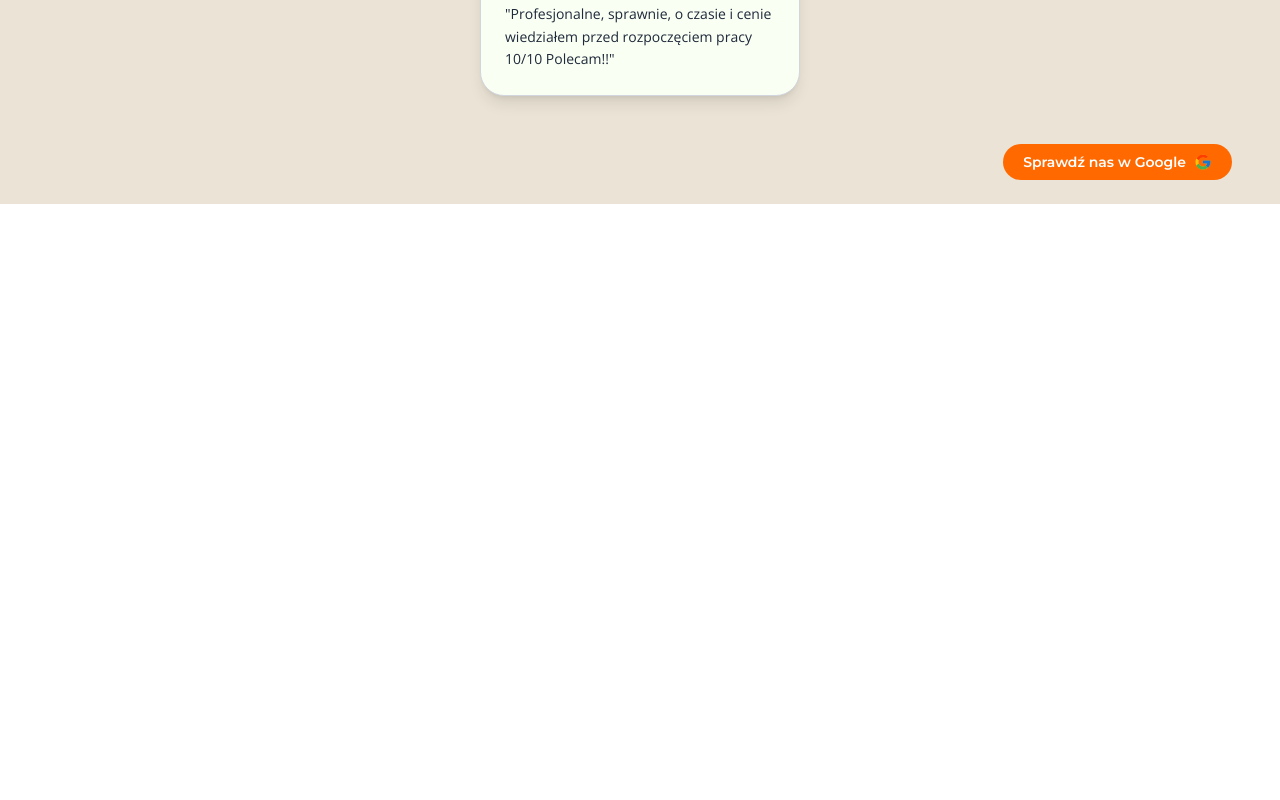
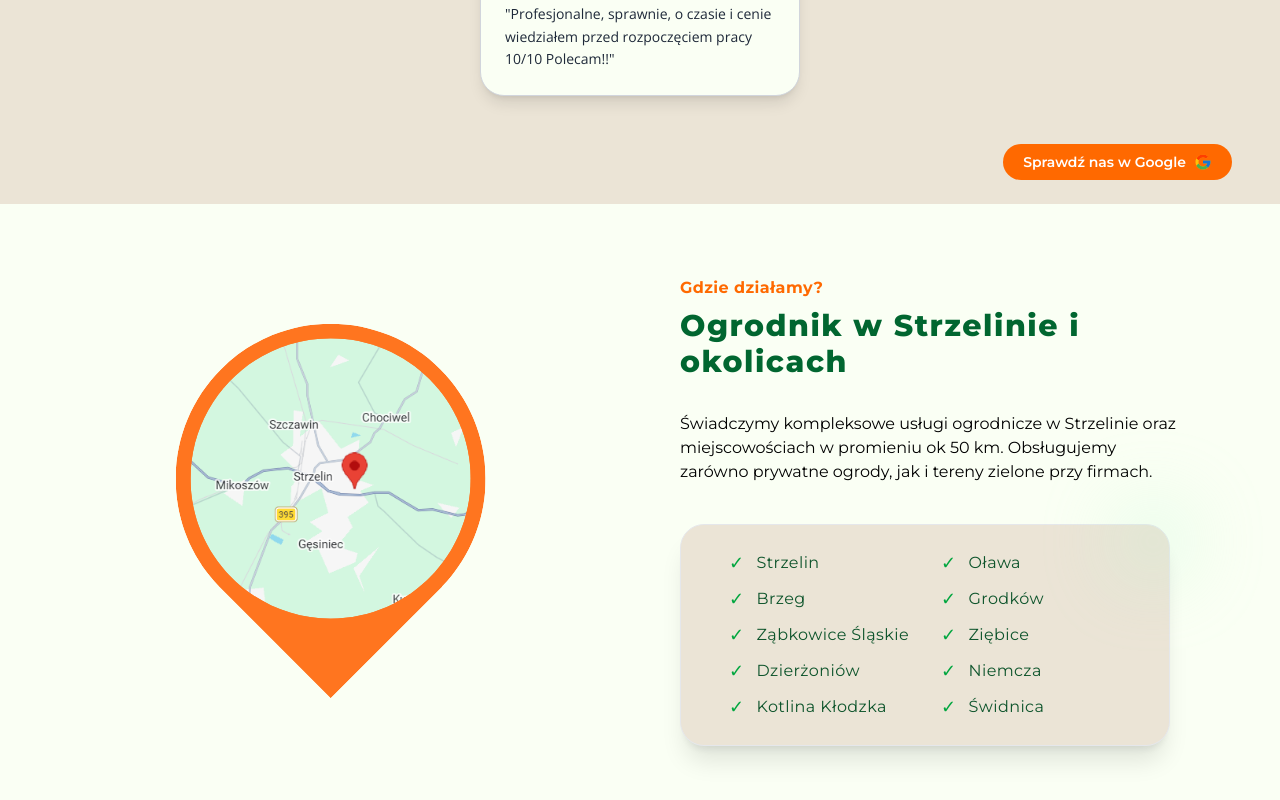
Before and after one commit to MstowskaSandra/gardener-website, a React (Vite) app: page / in a window 1280 px wide. Shown: the part 5267-6067 px from the top of the page. Before the commit the page ends 5471 px from the top, so only its background shows below. Built offline with nearby package versions, Linux system fonts and the light colour scheme; a web font is replaced by a local one.

Commit message:
feat(Home): add interactive map section

```diff
--- /dev/null
+++ b/src/data/cities.js
@@ -0,0 +1,12 @@
+export const cities = [
+    "Strzelin",
+    "Oława",
+    "Brzeg",
+    "Grodków",
+    "Ząbkowice Śląskie",
+    "Ziębice",
+    "Dzierżoniów",
+    "Niemcza",
+    "Kotlina Kłodzka",
+    "Świdnica",
+]
--- a/src/pages/Home.jsx
+++ b/src/pages/Home.jsx
@@ -9,6 +9,7 @@ import StepCard from "../components/StepCard";
 import ReviewCard from "../components/ReviewCard";
 import { reviews } from "../data/reviews";
 import { FcGoogle } from "react-icons/fc";
+import { cities } from "../data/cities";
 
 const Home = () => {
   return (
@@ -202,6 +203,60 @@ const Home = () => {
           </button>
         </div>
       </section>
+
+      <section className="bg-[#fafff4] py-16 px-12 lg:py-18 font-text">
+        <div className="max-w-7xl mx-auto px-6 lg:px-12 grid lg:grid-cols-2 gap-12 lg:gap-20 items-center">
+          <div className="relative w-full aspect-4/3 lg:aspect-5/4 overflow-hidden">
+            <img
+              src="/assets/map.svg"
+              alt="Mapa"
+              className="absolute inset-0 w-full h-full object-cover hover:scale-105 transition duration-700 "
+            />
+          </div>
+
+          <div className="flex flex-col gap-2 font-mont">
+            <p className="text-orange-500 font-bold tracking-wide">
+              Gdzie działamy?
+            </p>
+            <h2 className="text-2xl lg:text-3xl font-mont font-extrabold text-green-800 tracking-wider pb-6">
+              Ogrodnik w Strzelinie i okolicach
+            </h2>
+            <p className="text-md pb-8">
+              Świadczymy kompleksowe usługi ogrodnicze w Strzelinie oraz
+              miejscowościach w promieniu ok 50 km. Obsługujemy zarówno prywatne
+              ogrody, jak i tereny zielone przy firmach.
+            </p>
+            {/* <div className=" border-4 border-green-800 shadow-lg rounded-4xl px-16 py-4 max-w-fit hover:scale-105 hover:shadow-2xl transition duration-700">
+              <ul className="grid grid-cols-2 gap-y-2 gap-x-8">
+                {cities.map((city) => (
+                  <li
+                    key={city}
+                    className="flex items-center justify-start gap-2 font-mont text-md text-green-800 font-semibold tracking-wide"
+                  >
+                    <span>✓</span>
+                    {city}
+                  </li>
+                ))}
+              </ul>
+            </div> */}
+            <div className="relative bg-[#ebe4d6] backdrop-blur-sm border border-gray-200 shadow-xl rounded-3xl px-12 py-6 max-w-fit hover:scale-[1.03] hover:shadow-2xl transition duration-500">
+              <div className="absolute -top-4 -right-4 w-16 h-16 bg-green-200 rounded-full blur-2xl opacity-50"></div>
+
+              <ul className="grid grid-cols-2 gap-y-2 gap-x-8">
+                {cities.map((city) => (
+                  <li
+                    key={city}
+                    className="flex items-center gap-3 text-green-900 font-medium tracking-wide transition duration-300 hover:translate-x-1 hover:text-green-700"
+                  >
+                    <span className="text-green-600 text-lg">✓</span>
+                    {city}
+                  </li>
+                ))}
+              </ul>
+            </div>
+          </div>
+        </div>
+      </section>
     </>
   );
 };
```
Also changed, not shown: public/assets/map.svg (added).
